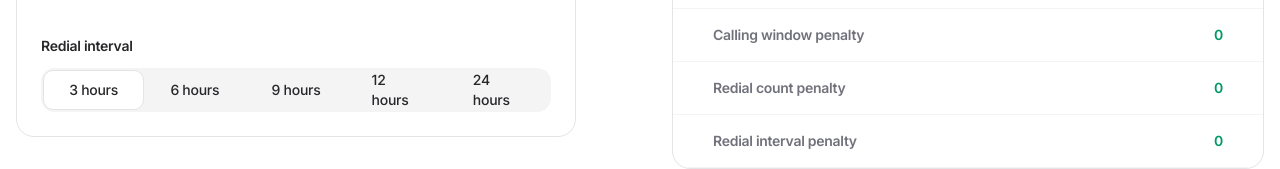
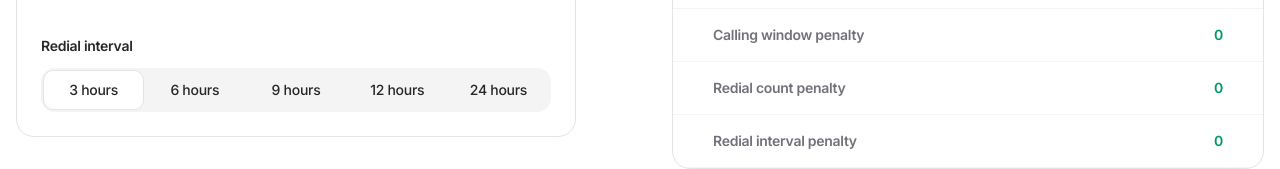
Before and after one commit to shristi-gupta21/campaign-score-calculator, a Next.js app: page / in a window 1280 px wide. Shown: the part 605-774 px from the top of the page. Built offline with nearby package versions, Linux system fonts and the light colour scheme.

Commit message:
fixed radio button text wrap

```diff
--- a/components/features/redial-interval.tsx
+++ b/components/features/redial-interval.tsx
@@ -29,7 +29,7 @@ export function RedialInterval({
             <RadioGroupItem value={interval.value} />
             <span
               className={cn(
-                "font-inter flex h-10 w-full items-center justify-center rounded-lg border px-6 text-sm font-medium tracking-[-0.28px] text-zinc-800",
+                "font-inter flex h-10 w-full items-center justify-center rounded-lg border px-6 text-sm font-medium tracking-[-0.28px] text-zinc-800 text-nowrap",
                 value === interval.value
                   ? "border-zinc-200 bg-white"
                   : "border-transparent bg-transparent"
```
